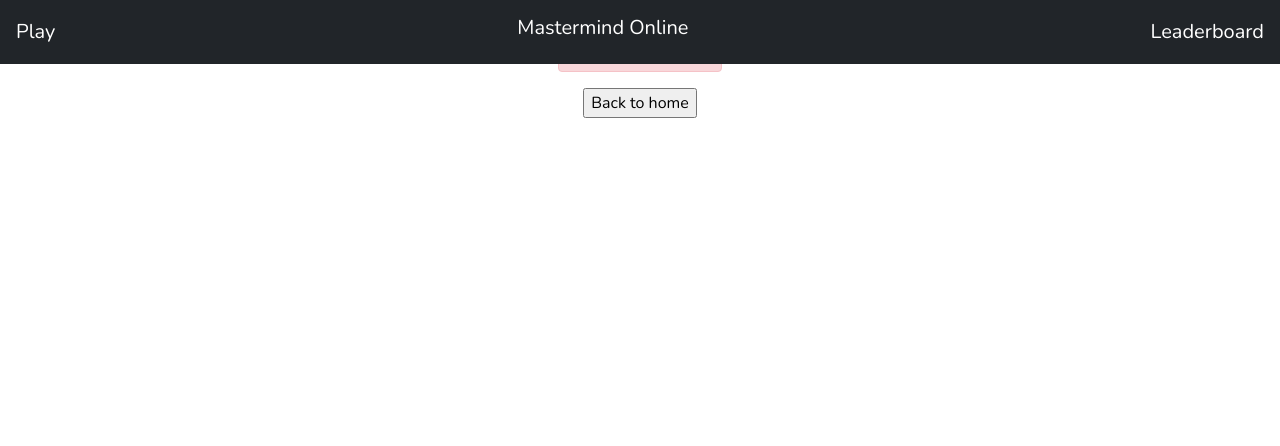
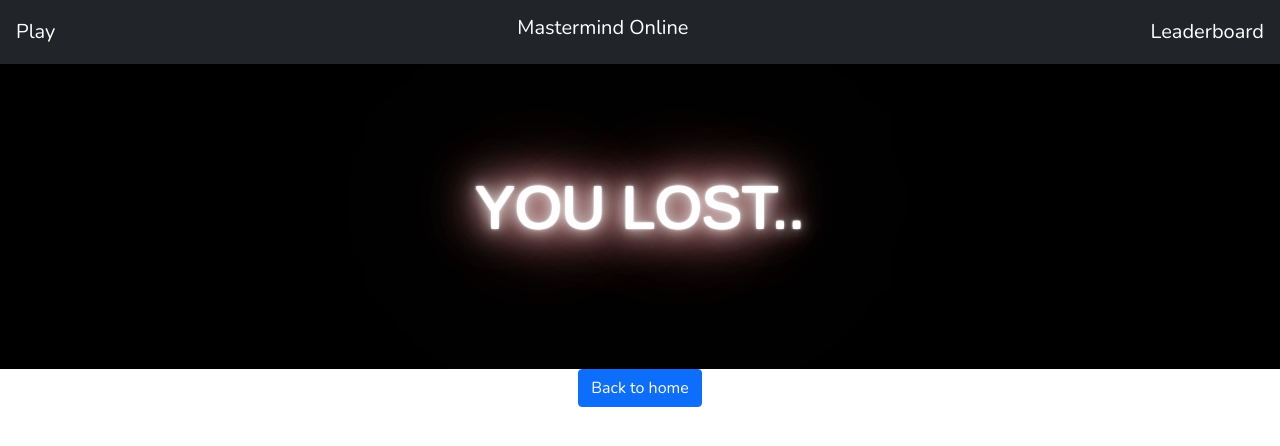
Before and after one commit to joren961/Python-Joren-Ricardo, a Flask app: template templates/endgame.html in a window 1280 px wide. Shown: the top 446 px of the page. Run offline with Flask 2, Linux system fonts and the light colour scheme; the template is opened without the code that fills it, so the values that code supplies are empty.

Commit message:
added cool end title, added validation

```diff
--- a/app.py
+++ b/app.py
@@ -25,6 +25,12 @@ def game():
         position_amount = request.form.get("position-amount", type=int)
         cheat = request.form.get('cheat')
 
+        if double_number == '0':
+            if position_amount > number_amount:
+                error = "You cannot have more positions than numbers without double numbers"
+                return render_template('homepage.html', error=error)
+            else:
+                game_controller.create_game(nickname, double_number, number_amount, position_amount, cheat)
         game_controller.create_game(nickname, double_number, number_amount, position_amount, cheat)
 
         return render_template('game.html',
--- a/static/app.css
+++ b/static/app.css
@@ -148,8 +148,51 @@ nav * {
 }
 
 .result {
+    margin-top: 63px;
+    padding:100px;
+    background: black;
     display: flex;
     justify-content: center;
     align-items: center;
     flex-direction: column;
 }
+
+#back-to-home {
+    display:flex;
+    justify-content: center;
+    align-items: center;
+}
+
+:root {
+  --shadow-color: #FF9E9E;
+  --shadow-color-light: white;
+}
+
+.endtitle {
+  font-size: 60px;
+  text-transform: uppercase;
+  font-family: "Archivo Black", "Archivo", sans-serif;
+  font-weight: normal;
+  height: auto;
+    color: white;
+  animation: neon 3s infinite;
+}
+
+/*credits to Sarah Fossheim*/
+@keyframes neon {
+  0% {
+    text-shadow: -1px -1px 1px var(--shadow-color-light), -1px 1px 1px var(--shadow-color-light), 1px -1px 1px var(--shadow-color-light), 1px 1px 1px var(--shadow-color-light),
+    0 0 3px var(--shadow-color-light), 0 0 10px var(--shadow-color-light), 0 0 20px var(--shadow-color-light),
+    0 0 30px var(--shadow-color), 0 0 40px var(--shadow-color), 0 0 50px var(--shadow-color), 0 0 70px var(--shadow-color), 0 0 100px var(--shadow-color), 0 0 200px var(--shadow-color);
+  }
+  50% {
+    text-shadow: -1px -1px 1px var(--shadow-color-light), -1px 1px 1px var(--shadow-color-light), 1px -1px 1px var(--shadow-color-light), 1px 1px 1px var(--shadow-color-light),
+    0 0 5px var(--shadow-color-light), 0 0 15px var(--shadow-color-light), 0 0 25px var(--shadow-color-light),
+    0 0 40px var(--shadow-color), 0 0 50px var(--shadow-color), 0 0 60px var(--shadow-color), 0 0 80px var(--shadow-color), 0 0 110px var(--shadow-color), 0 0 210px var(--shadow-color);
+  }
+  100% {
+    text-shadow: -1px -1px 1px var(--shadow-color-light), -1px 1px 1px var(--shadow-color-light), 1px -1px 1px var(--shadow-color-light), 1px 1px 1px var(--shadow-color-light),
+    0 0 3px var(--shadow-color-light), 0 0 10px var(--shadow-color-light), 0 0 20px var(--shadow-color-light),
+    0 0 30px var(--shadow-color), 0 0 40px var(--shadow-color), 0 0 50px var(--shadow-color), 0 0 70px var(--shadow-color), 0 0 100px var(--shadow-color), 0 0 200px var(--shadow-color);
+  }
+}
--- a/templates/endgame.html
+++ b/templates/endgame.html
@@ -2,14 +2,14 @@
 {% block content %}
     <div class="result">
         {% if won == 1 %}
-            <h1 id="win_title" class="alert alert-success">You won!</h1>
+            <p class="endtitle">Congratulations! You won!</p>
+            <h2 class="endtitle">Check results at the leaderboard!</h2>
         {% else %}
-            <h2 id="lost_title" class="alert alert-danger">You lost..</h2>
+            <p class="endtitle">You lost..</p>
         {% endif %}
-
-    <form action="{{ url_for('home') }}">
-        <input type="submit" value="Back to home">
+    </div>
+    <form action="{{ url_for('home') }}" id="back-to-home">
+        <input type="submit" value="Back to home" class="btn btn-primary">
     </form>
-    </div>
 
 {% endblock %}
```
Also changed, not shown: templates/homepage.html (+6 -3 lines).
